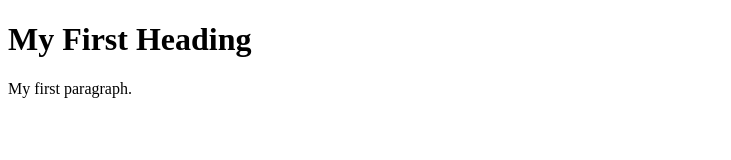
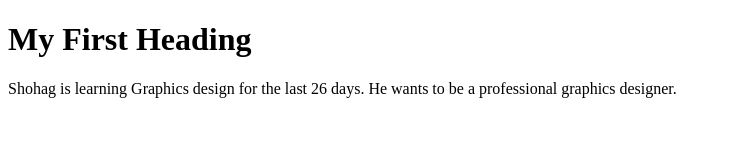
Before and after one commit to aponahamed/test, a plain HTML site: page index.html in a window 1280 px wide. Shown: the whole page, without its empty margins (0-731 px from the left). Drawn offline with Linux system fonts and the light colour scheme.

Commit message:
Shohag has been added to html file

```diff
--- a/index.html
+++ b/index.html
@@ -6,7 +6,7 @@
 <body>
 
 <h1>My First Heading</h1>
-<p>My first paragraph.</p>
+<p>Shohag is learning Graphics design for the last 26 days. He wants to be a professional graphics designer.</p>
 
 </body>
 </html>
```
